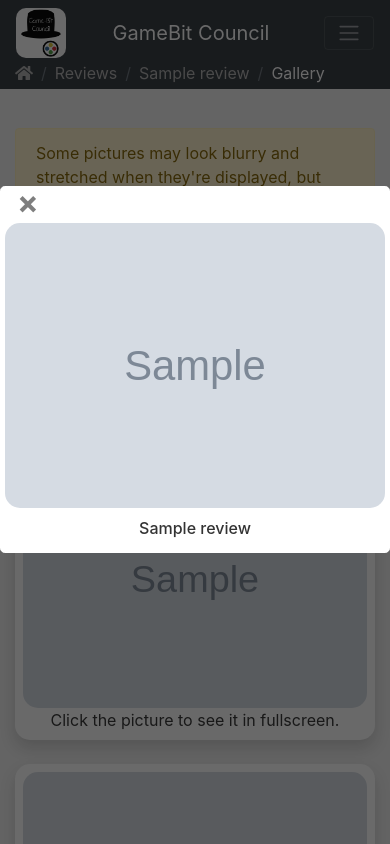
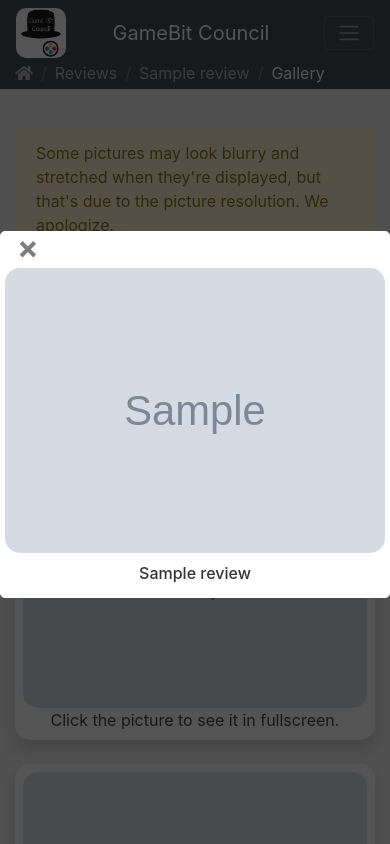
Before and after one commit to JuanAyestas/GameBit_Django, a Django app: page /reviews/1/gallery/ in a window 390 px wide, after a click that opens the changed part. Run offline with Django 3.2, Linux system fonts and the light colour scheme; tables that the repository leaves empty hold one stand-in row (values such as "Sample post"); grey boxes marked "Sample" are stand-in pictures; some libraries are stand-ins or nearby versions.

Commit message:
added the boostrap centered modal and deleted my own css that simulated it

```diff
--- a/app_bit/static/app_bit/main.css
+++ b/app_bit/static/app_bit/main.css
@@ -155,7 +155,7 @@ a:hover {
 
 .modal-content {
     background: var(--modal);
-    border: 0.0625rem solid white;
+    border: 0.0625rem solid var(--modal);
 }
 
 .img-thumbnail {
@@ -371,17 +371,7 @@ a:hover {
 .modal_custom {
     max-width: 100% !important;
     padding-right: 0 !important;
-    background-color: rgba(20, 20, 20, 0.2);
-}
-
-.middle_modal {
-    top: 4%;
-}
-
-@media screen and (max-width:1000px) {
-    .middle_modal {
-        top: 0;
-    }
+    background-color: rgba(20, 20, 20, 0.4);
 }
 
 @media screen and (max-width: 993px) {
@@ -399,21 +389,6 @@ a:hover {
     }
     .w_75 {
         width: 100% !important;
-    }
-    .middle_modal {
-        top: 2%;
-    }
-}
-
-@media screen and (max-width:810px) {
-    .middle_modal {
-        top: 8%;
-    }
-}
-
-@media screen and (max-width:690px) {
-    .middle_modal {
-        top: 14%;
     }
 }
 
@@ -491,17 +466,11 @@ a:hover {
     .margins_total {
         margin: 0.5rem;
     }
-    .middle_modal {
-        top: 20%;
-    }
 }
 
 @media screen and (max-width: 500px) {
     .bigger_space {
         margin-top: 1.5rem !important;
-    }
-    .middle_modal {
-        top: 22%;
     }
 }
 
--- a/picture_bit/templates/picture_bit/picture_detail.html
+++ b/picture_bit/templates/picture_bit/picture_detail.html
@@ -17,10 +17,10 @@
 </article>
 <h1 class="text-center">{{review.title}}</h1>
 <section id="ReviewPictures" class="row row-cols-1 row-cols-md-2">
-    <div class="col mb-2">
+    <div id="Thumbnail" class="col mb-2">
         <article class="cute_border_for_pictures p-2 mt-3 shadow">
             <figure class="text-center mb-0 w-100" href="#">
-                <button class="no_border cute_border_for_pictures btn-link" type="button" data-toggle="modal" data-target="#ThumbModal">
+                <button class="no_border cute_border_for_pictures" type="button" data-toggle="modal" data-target="#ThumbModal">
                     <img class="cute_border_for_pictures w-100" src="{{review.thumbnail.url}}" alt="{{review.title}}">
                 </button>
                 <figcaption>Click the picture to see it in fullscreen.</figcaption>
@@ -28,10 +28,10 @@
         </article>
     </div>
     {% for picture in review.picture_set.all %}
-    <div class="col mb-2">
+    <div id="Pictures" class="col mb-2">
         <article class="cute_border_for_pictures p-2 mt-3 shadow">
             <figure class="text-center mb-0 w-100">
-                <button class="no_border cute_border_for_pictures btn-link" type="button" data-toggle="modal" data-target="#PicModal{{picture.id}}">
+                <button class="no_border cute_border_for_pictures" type="button" data-toggle="modal" data-target="#PicModal{{picture.id}}">
                     <img class="cute_border_for_pictures w-100" src="{{picture.picture_files.url}}" alt="{{review.title}}">
                 </button>
                 <!---->
@@ -47,7 +47,7 @@
     {% block modal_2 %}
     <!-- Picture modal -->
     <div class="modal modal_custom fade text-center" id="PicModal{{picture.id}}" tabindex="-1" role="dialog" aria-labelledby="PicModalLabel{{picture.id}}" aria-hidden="true">
-        <div class="modal-dialog modal_dialog middle_modal w_95 m-auto" role="document">
+        <div class="modal-dialog modal_dialog modal-dialog-centered w_95 m-auto" role="document">
             <div class="modal-content">
                 <div class="d-flex justify-content-start">
                     <button id="x_symbol" type="button" class="close pt-0 pb-0 pl-3 pr-3" data-dismiss="modal" aria-label="Close" value="{{picture.id}}">
@@ -71,7 +71,7 @@
 {% block modal %}
 <!-- Thumbnail modal -->
 <div class="modal modal_custom fade text-center" id="ThumbModal" tabindex="-1" role="dialog" aria-labelledby="ThumbModalLabel" aria-hidden="true">
-    <div class="modal-dialog modal_dialog middle_modal w_95 m-auto" role="document">
+    <div class="modal-dialog modal_dialog modal-dialog-centered w_95 m-auto" role="document">
         <div class="modal-content">
             <div class="d-flex justify-content-start">
                 <button id="x_symbol" type="button" class="close pt-0 pb-0 pl-3 pr-3" data-dismiss="modal" aria-label="Close">
```
